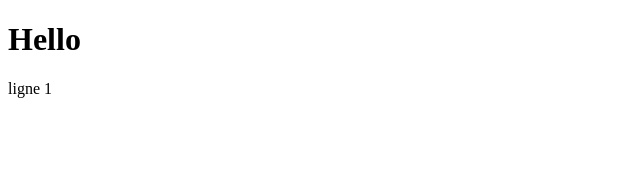
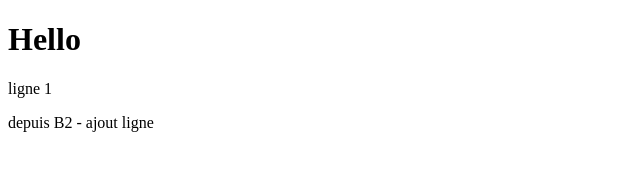
Before and after one commit to DmAfpa/demoAfpa, a plain HTML site: page index.html in a window 1280 px wide. Shown: the whole page, without its empty margins (0-640 px from the left). Drawn offline with Linux system fonts and the light colour scheme.

Commit message:
B2 - ajout ligne Changes to be committed: 	modified:   index.html

```diff
--- a/index.html
+++ b/index.html
@@ -8,5 +8,6 @@
 <body>
     <h1>Hello</h1>
     <p>ligne 1</p>
+    <p>depuis B2 - ajout ligne</p>
 </body>
 </html>
```
